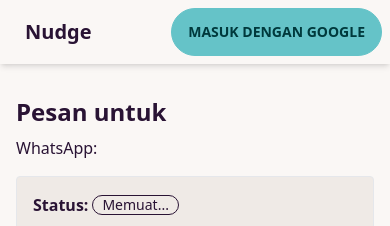
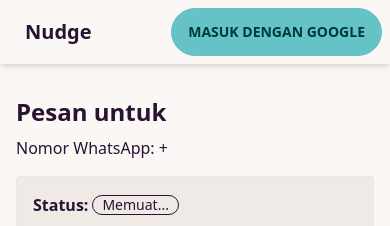
Before and after one commit to dendyaziz/nudge-nuxtjs, a Nuxt app: page /topics/1 in a window 390 px wide. Shown: the top 226 px of the page. Built offline with nearby package versions, Linux system fonts and the light colour scheme; no server answers; the database is empty.

Commit message:
feat: update WhatsApp phone number display format

```diff
--- a/pages/topics/[id].vue
+++ b/pages/topics/[id].vue
@@ -2,7 +2,7 @@
   <div class="max-w-md mx-auto p-4">
     <h1 class="text-2xl font-bold mb-2">Pesan untuk {{ topic?.fullName }}</h1>
 
-    <p class="mb-4 text-base-content">WhatsApp: {{ topic?.phone }}</p>
+    <p class="mb-4 text-base-content">Nomor WhatsApp: +{{ topic?.phone }}</p>
 
     <div class="p-4 mb-4 border rounded bg-base-200">
       <div class="flex flex-col gap-2 mb-6">
```
